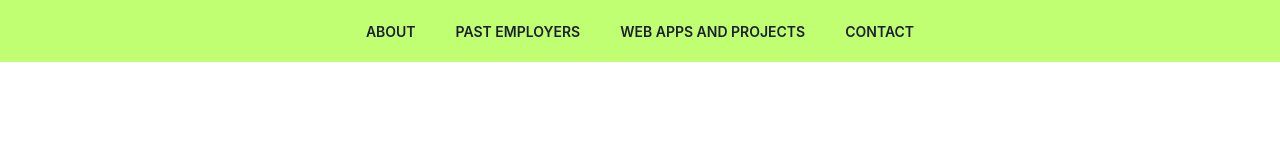
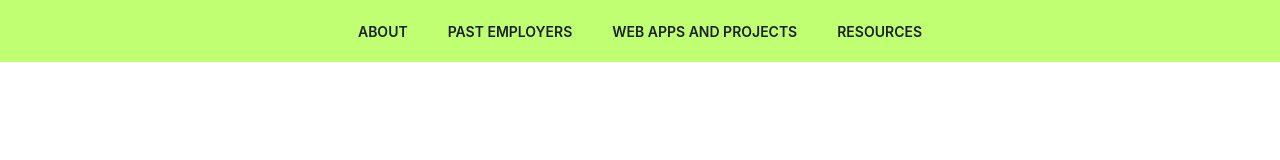
Before and after one commit to jj-jamen/portfoliov2, a React (Vite) app in the folder client/: page / in a window 1280 px wide. Shown: the top 160 px of the page. Built offline with nearby package versions, Linux system fonts and the light colour scheme.

Commit message:
removed contact section

```diff
--- a/client/src/desktopComponents/desktopTopNav.jsx
+++ b/client/src/desktopComponents/desktopTopNav.jsx
@@ -110,8 +110,8 @@ const DesktopTopNav = () => {
               width: '100%',
             },
           }}>
-          <Link to='ContactSection' smooth='true' duration={300}>
-            CONTACT
+          <Link to='ResourcesSection' smooth='true' duration={300}>
+            RESOURCES
           </Link>
         </Button>
       </HStack>
--- a/client/src/desktopComponents/contactSection.jsx
+++ b/client/src/desktopComponents/resourcesSection.jsx
@@ -1,7 +1,7 @@
 import React from 'react';
 import { SimpleGrid, Box } from '@chakra-ui/react';
 
-const ContactSection = () => {
+const ResourcesSection = () => {
   return (
     <SimpleGrid display={{ base: 'none', lg: 'flex' }} spacing={2} marginLeft={2.5} marginRight={2.5} minH='100vh' maxH='100vh' overflow='hidden'>
       <Box bg='teal' w={'full'}></Box>
@@ -9,4 +9,4 @@ const ContactSection = () => {
   );
 };
 
-export default ContactSection;
+export default ResourcesSection;
--- a/client/src/pages/home.jsx
+++ b/client/src/pages/home.jsx
@@ -2,7 +2,7 @@ import React from 'react';
 import Topnav from '../desktopComponents/topnav.jsx';
 import AboutSection from '../desktopComponents/aboutSection.jsx';
 import ProjectsSection from '../desktopComponents/projectsSection.jsx';
-import ContactSection from '../desktopComponents/contactSection.jsx';
+import ResourcesSection from '../desktopComponents/resourcesSection.jsx';
 import JobsSection from '../desktopComponents/jobsSection.jsx';
 import Maintenance from './maintenance.jsx';
 import { Box } from '@chakra-ui/react';
@@ -21,8 +21,8 @@ const Home = () => {
         <Box id='ProjectsSection' scrollSnapAlign='end'>
           <ProjectsSection />
         </Box>
-        <Box id='ContactSection' scrollSnapAlign='end'>
-          <ContactSection />
+        <Box id='ResourcesSection' scrollSnapAlign='end'>
+          <ResourcesSection />
         </Box>
         <Maintenance />
       </Box>
```
